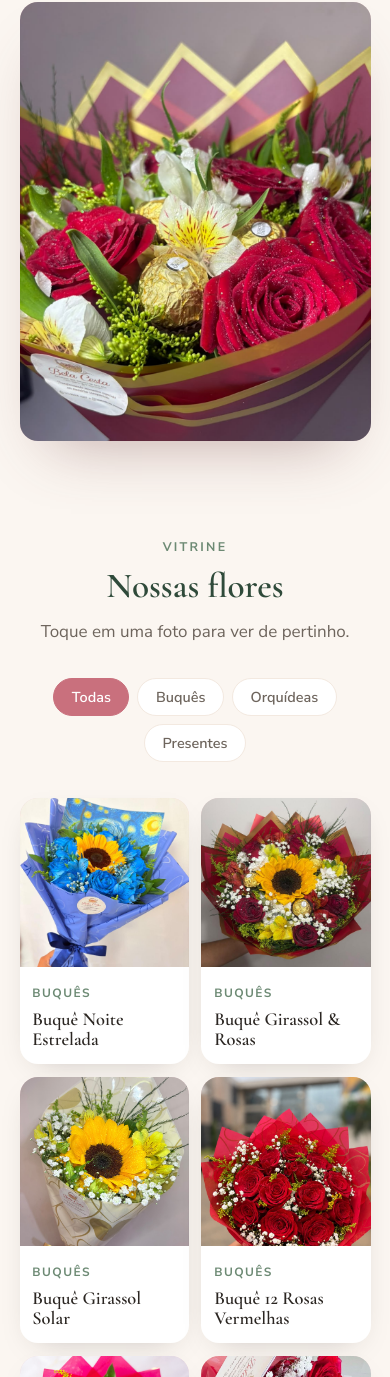
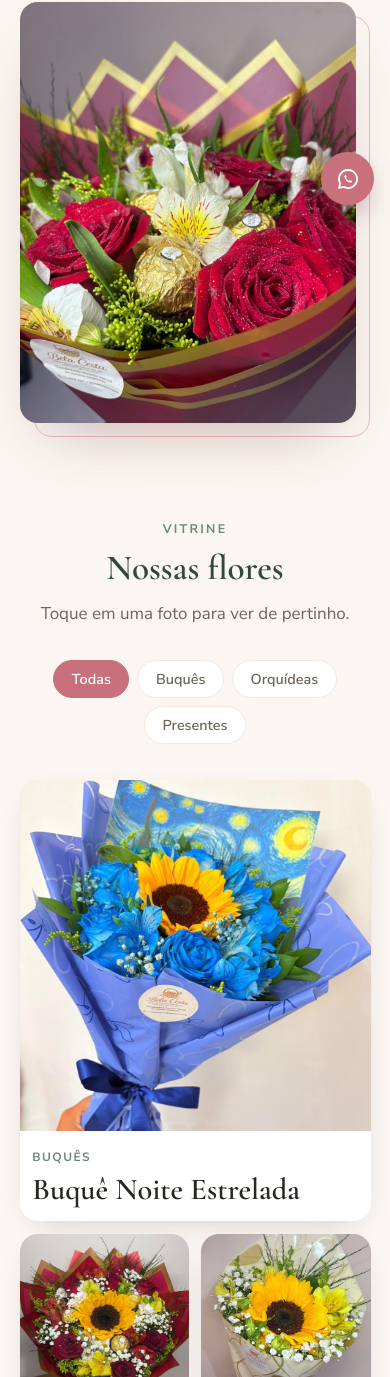
Before and after one commit to Bela-Flores/bela-flores.github.io, a plain HTML site: page index.html in a window 390 px wide. Shown: the part 623-2000 px from the top of the page. Drawn offline with nearby package versions, Linux system fonts and the light colour scheme.

Commit message:
Refinamentos de design: destaque na vitrine, pedido pelo WhatsApp por produto, botão flutuante
- Primeiro buquê em destaque (2x2) na vitrine, fechando as linhas sem sobra
- Foto ampliada com botões 'Pedir com a Isabela/Tayline' já citando o produto
- Botão flutuante de WhatsApp para fazer pedido
- Moldura decorativa na foto do topo; botões do topo organizados no celular
- Foco visível no teclado e respeito a 'reduzir movimento'

Co-Authored-By: Claude Opus 5.5 <noreply@anthropic.com>
Claude-Session: https://claude.ai/code/session_01UrRkipfA1j53Bo5uKdVuM5

```diff
--- a/index.html
+++ b/index.html
@@ -88,8 +88,14 @@
     <div class="lightbox-info">
       <h3></h3>
       <p></p>
+      <div class="lightbox-botoes" data-pedir></div>
     </div>
   </dialog>
+
+  <a class="whats-flutuante" data-whats-de="Isabela" target="_blank" rel="noopener" aria-label="Pedir pelo WhatsApp">
+    <svg viewBox="0 0 24 24" aria-hidden="true"><path d="M12 3a9 9 0 0 0-7.8 13.5L3 21l4.6-1.2A9 9 0 1 0 12 3Z" fill="none" stroke="currentColor" stroke-width="1.8" stroke-linejoin="round"/><path d="M9 8.2c.3-.4.7-.4.9 0l.8 1.6c.1.3 0 .6-.2.8l-.5.5c.6 1.2 1.6 2.2 2.8 2.8l.5-.5c.2-.2.5-.3.8-.2l1.6.8c.4.2.4.6 0 .9-.6.6-1.5.9-2.3.6A8 8 0 0 1 8.5 10.4c-.3-.8 0-1.6.5-2.2Z" fill="currentColor"/></svg>
+    <span>Fazer pedido</span>
+  </a>
 
   <script src="script.js"></script>
 </body>
--- a/script.js
+++ b/script.js
@@ -64,8 +64,10 @@ function usarFlorSeFaltar(img) {
 document.querySelectorAll("[data-ano]").forEach(el => el.textContent = new Date().getFullYear());
 document.querySelectorAll("img[data-fallback]").forEach(usarFlorSeFaltar);
 
-const linkWhats = t => `https://wa.me/${t.whatsapp}?text=` +
-  encodeURIComponent(`Oi, ${t.nome}! Vi o site da ${LOJA.nome} e gostaria de saber mais.`);
+const linkWhats = (t, produto) => `https://wa.me/${t.whatsapp}?text=` +
+  encodeURIComponent(produto
+    ? `Oi, ${t.nome}! Vi o "${produto}" no site da ${LOJA.nome} e gostaria de encomendar.`
+    : `Oi, ${t.nome}! Vi o site da ${LOJA.nome} e gostaria de saber mais.`);
 
 // Botões "Falar com a ..." abrem o WhatsApp de cada uma
 document.querySelectorAll("[data-whats-de]").forEach(el => {
@@ -165,6 +167,7 @@ const categorias = ["Todas", ...new Set(PRODUTOS.map(p => p.categoria))];
 
 function mostrar(categoria) {
   galeria.innerHTML = "";
+  galeria.classList.toggle("galeria-destaque", categoria === "Todas");
   PRODUTOS.filter(p => categoria === "Todas" || p.categoria === categoria).forEach(p => {
     const card = document.createElement("button");
     card.className = "produto";
@@ -200,6 +203,16 @@ function abrir(p, src) {
   lightbox.querySelector("img").alt = p.nome;
   lightbox.querySelector("h3").textContent = p.nome;
   lightbox.querySelector("p").textContent = p.descricao;
+  const pedir = lightbox.querySelector("[data-pedir]");
+  pedir.innerHTML = "";
+  CONTATO.telefones.forEach((t, i) => {
+    const a = document.createElement("a");
+    a.className = i ? "botao botao-linha" : "botao";
+    a.target = "_blank"; a.rel = "noopener";
+    a.href = linkWhats(t, p.nome);
+    a.textContent = `Pedir com a ${t.nome}`;
+    pedir.appendChild(a);
+  });
   lightbox.showModal();
 }
 lightbox.querySelector(".fechar").addEventListener("click", () => lightbox.close());
--- a/style.css
+++ b/style.css
@@ -73,10 +73,15 @@ h2 { font-size: clamp(2.2rem, 5vw, 3.2rem); color: var(--verde); margin-bottom:
 .hero-botoes, .contato-botoes { display: flex; gap: .8rem; flex-wrap: wrap; }
 .hero-foto {
   aspect-ratio: 4 / 5; width: 100%; max-width: 480px; justify-self: center;
-  border-radius: var(--raio); overflow: hidden; background: var(--rosa-claro);
+  border-radius: var(--raio); background: var(--rosa-claro);
   box-shadow: 0 30px 60px -30px rgba(120, 70, 70, .45);
 }
-.hero-foto img { display: block; width: 100%; height: 100%; object-fit: cover; object-position: center 60%; }
+.hero-foto { position: relative; overflow: visible; isolation: isolate; }
+.hero-foto::before {
+  content: ""; position: absolute; inset: 1.4rem -1.4rem -1.4rem 1.4rem; z-index: -1;
+  border: 1.5px solid var(--rosa); border-radius: var(--raio); opacity: .45;
+}
+.hero-foto img { border-radius: var(--raio); width: 100%; height: 100%; object-fit: cover; object-position: center 60%; }
 /* Cartão da loja */
 .cartao {
   container-type: inline-size;
@@ -126,6 +131,15 @@ h2 { font-size: clamp(2.2rem, 5vw, 3.2rem); color: var(--verde); margin-bottom:
 .cartao-contatos svg { width: 1.35em; height: 1.35em; color: #b8707a; flex: none; }
 
 .cartao-secao { max-width: 640px; padding-top: 0; }
+
+/* Galeria: primeiro buquê em destaque (fecha as linhas certinho: 13 peças = 4 linhas de 4) */
+.galeria-destaque .produto:first-child { grid-column: span 2; grid-row: span 2; display: flex; flex-direction: column; }
+.galeria-destaque .produto:first-child .produto-foto { aspect-ratio: auto; flex: 1; min-height: 0; }
+.galeria-destaque .produto:first-child .produto-info h3 { font-size: 1.9rem; }
+.produto-info h3::after {
+  content: " →"; color: var(--rosa); opacity: 0; transition: opacity .2s;
+}
+.produto:hover .produto-info h3::after, .produto:focus-visible .produto-info h3::after { opacity: 1; }
 
 /* Filtros */
 .filtros { display: flex; justify-content: center; gap: .5rem; flex-wrap: wrap; margin-bottom: 2.2rem; }
@@ -195,6 +209,26 @@ h2 { font-size: clamp(2.2rem, 5vw, 3.2rem); color: var(--verde); margin-bottom:
 .lightbox-info { padding: 1.2rem 1.5rem 1.6rem; }
 .lightbox-info h3 { font-size: 1.9rem; color: var(--verde); margin-bottom: .4rem; }
 .lightbox-info p { margin: 0; color: var(--texto-suave); }
+.lightbox-botoes { display: flex; flex-wrap: wrap; gap: .6rem; margin-top: 1.2rem; }
+
+/* WhatsApp flutuante */
+.whats-flutuante {
+  position: fixed; right: clamp(1rem, 3vw, 2rem); bottom: clamp(1rem, 3vw, 2rem); z-index: 20;
+  display: inline-flex; align-items: center; gap: .5rem;
+  padding: .75rem 1.2rem .75rem 1rem; border-radius: 999px;
+  background: var(--rosa); color: #fff; text-decoration: none; font-weight: 700; font-size: .95rem;
+  box-shadow: 0 12px 28px -10px rgba(120, 50, 60, .55); transition: transform .15s, background .15s;
+}
+.whats-flutuante:hover { transform: translateY(-2px); background: #b45e6b; }
+.whats-flutuante svg { width: 1.5rem; height: 1.5rem; }
+
+/* Acessibilidade */
+:focus-visible { outline: 2.5px solid var(--rosa); outline-offset: 3px; }
+.produto:focus-visible { outline-offset: 4px; }
+@media (prefers-reduced-motion: reduce) {
+  html { scroll-behavior: auto; }
+  *, *::before, *::after { transition: none !important; }
+}
 .fechar {
   position: absolute; top: .6rem; right: .6rem; width: 2.4rem; height: 2.4rem; border-radius: 50%;
   border: 0; background: rgba(255, 255, 255, .9); font-size: 1.6rem; line-height: 1; cursor: pointer;
@@ -210,4 +244,13 @@ h2 { font-size: clamp(2.2rem, 5vw, 3.2rem); color: var(--verde); margin-bottom:
   .logo { font-size: 1.4rem; }
   .menu { gap: 1rem; }
   .menu a { font-size: .85rem; }
+  .hero-botoes { display: grid; grid-template-columns: 1fr 1fr; }
+  .hero-botoes .botao { text-align: center; padding-inline: .8rem; }
+  .hero-botoes .botao:first-child { grid-column: 1 / -1; }
+  .hero-foto::before { inset: .9rem -.9rem -.9rem .9rem; }
+  .hero-foto { width: calc(100% - .9rem); justify-self: start; }
+  .galeria-destaque .produto:first-child .produto-foto { aspect-ratio: 1; }
+  .whats-flutuante { padding: .9rem; }
+  .whats-flutuante span { display: none; }
+  .rodape { padding-bottom: 6rem; }
 }
```
